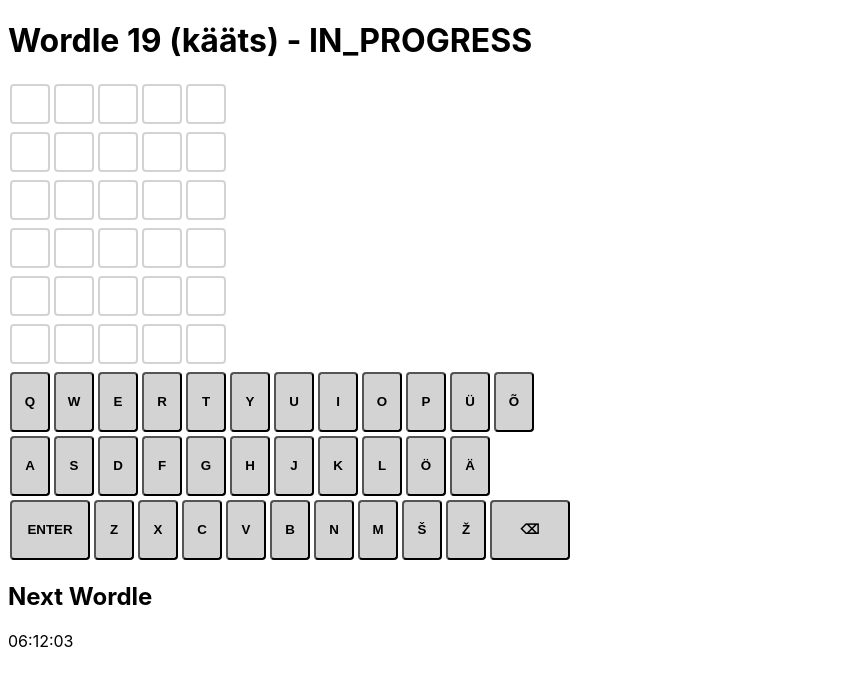
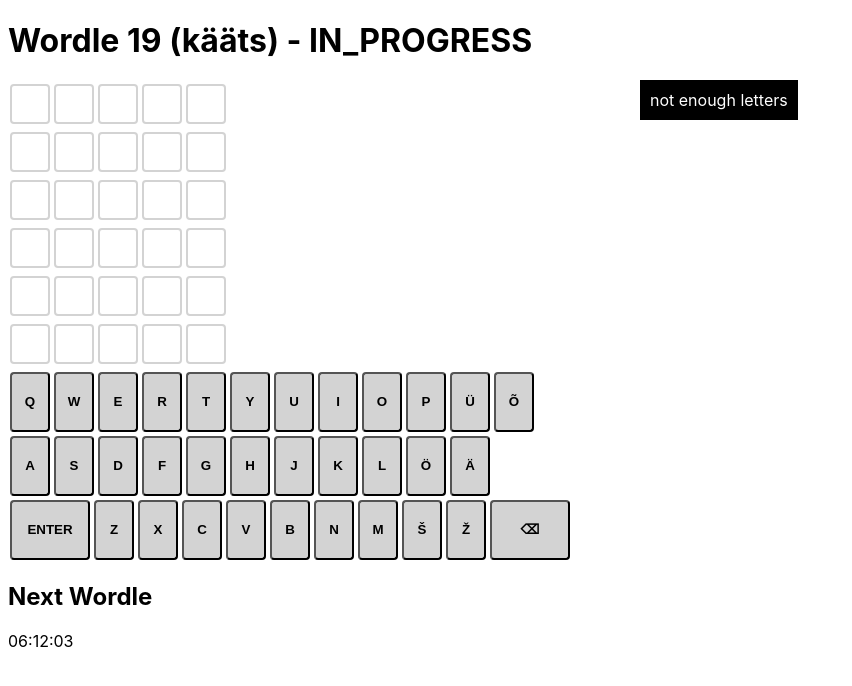
Before and after one commit to siimpragi/wordle-in-estonian, a Next.js app: page / in a window 1280 px wide. Both pictures are taken after a click on the button "ENTER". Shown: the top 686 px of the page, without its empty margins (0-852 px from the left). Built offline with nearby package versions, Linux system fonts and the light colour scheme.

Commit message:
Implement toast messages

```diff
--- a/components/Game.js
+++ b/components/Game.js
@@ -2,9 +2,11 @@
 import { words } from "../static/words";
 import Board from "./Board";
 import Keyboard from "./Keyboard";
+import Toast from "./Toast";
 
 const Game = ({ game, submit }) => {
   const [userInput, setUserInput] = useState("");
+  const [toastMessage, setToastMessage] = useState(null);
 
   useEffect(() => {
     window.addEventListener("keydown", handleKeyDown);
@@ -40,13 +42,21 @@
     setUserInput(userInput.concat(key));
   };
 
+  const showToast = (message) => {
+    // TODO: toasts should be set into an array probably
+    setToastMessage(message);
+    setTimeout(() => {
+      setToastMessage(null);
+    }, 3000);
+  };
+
   const makeGuess = () => {
-    if (userInput.length !== 5) {
-      alert("word has to be 5 letters");
+    if (userInput.length < 5) {
+      showToast("not enough letters");
       return;
     }
     if (words.indexOf(userInput) === -1) {
-      alert("not a word");
+      showToast("not in wordlist");
       return;
     }
     submit(userInput);
@@ -68,6 +78,7 @@
     <div>
       <Board board={shownBoard} evaluations={shownEvaluations} />
       <Keyboard board={board} evaluations={evaluations} handleKey={handleKey} />
+      <Toast message={toastMessage} />
     </div>
   );
 };
--- /dev/null
+++ b/components/Toast.js
@@ -0,0 +1,17 @@
+const Toast = ({ message }) => {
+  if (message === null) {
+    return null;
+  }
+  const toastStyle = {
+    position: "absolute",
+    top: "10%",
+    left: "50%",
+    zIndex: "5318008",
+    padding: "10px",
+    color: "white",
+    background: "black",
+  };
+  return <div style={toastStyle}>{message}</div>;
+};
+
+export default Toast;
```
